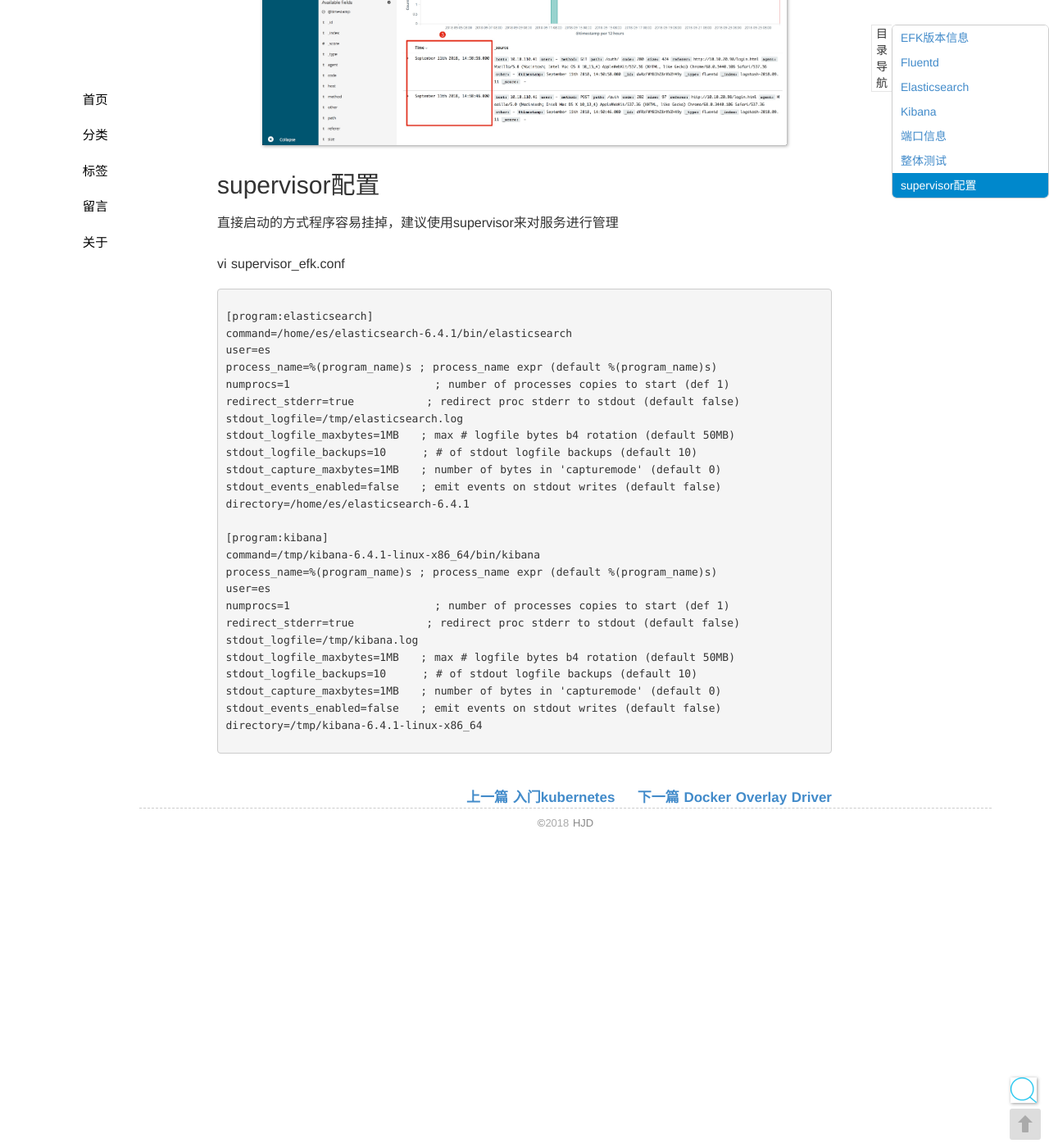
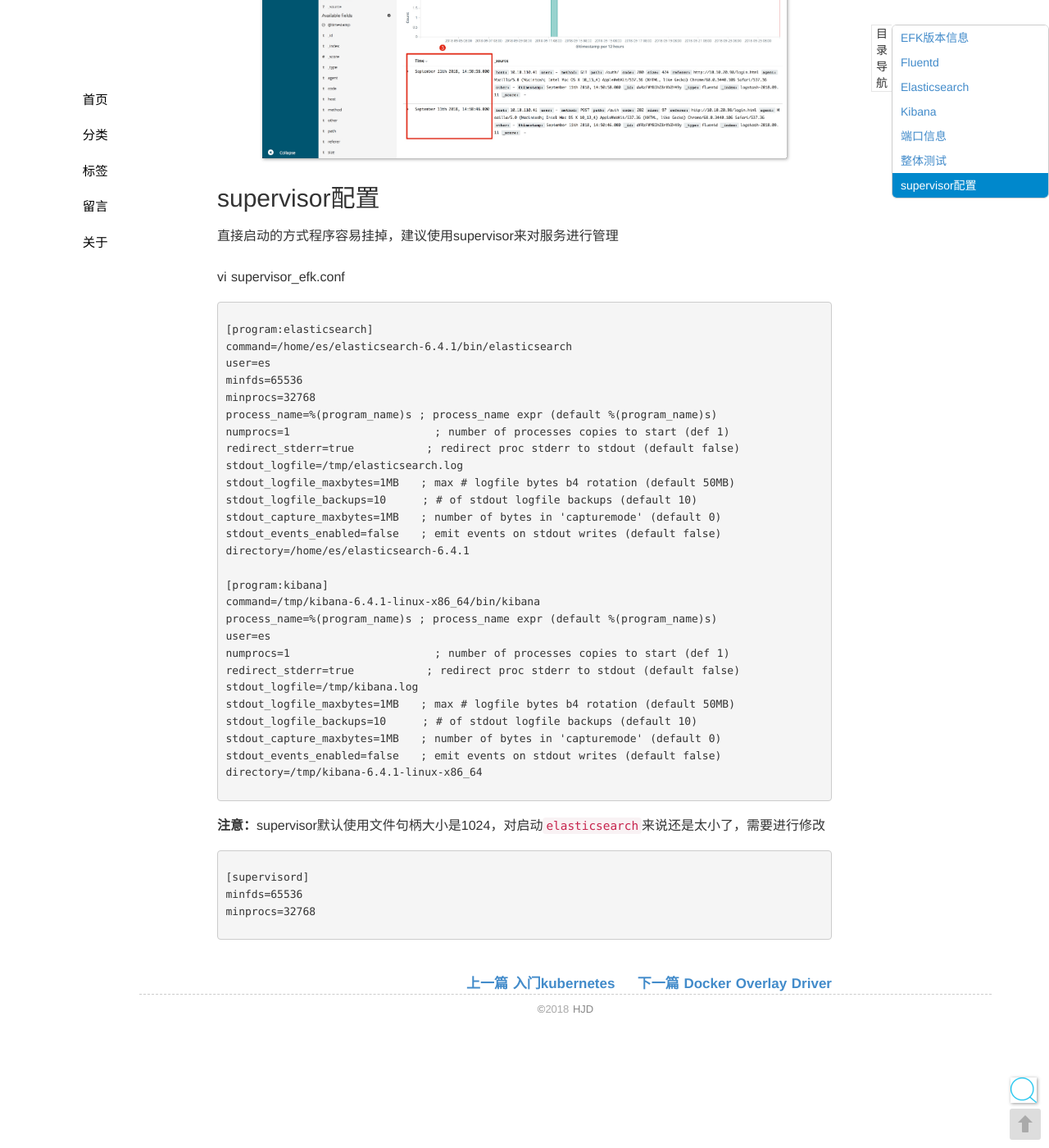
Before and after one commit to seekplum/seekplum.github.io, a Jekyll site: the page built from _posts/2018-09-26-efk.md, in a window 1280 px wide and 1400 px high, scrolled down 5924 px. Shown: the whole window at 82% size. Built offline with Jekyll 4.4.1, drawn with Linux system fonts in a browser that asks for light colours; comment, search, counter and statistics services are not loaded; some of the changed text lies outside the part shown.

Commit message:
更新efk supervisor配置

````diff
--- a/_posts/2018-09-26-efk.md
+++ b/_posts/2018-09-26-efk.md
@@ -47,8 +47,9 @@ td-agent-gem install fluent-plugin-secure-forward
 
 > rpm -ivh jdk-8u181-linux-x64.rpm
 
-#### 修改配置
-* 修改配置文件`/etc/sysctl.conf`，增加`vm.max_map_count=262144`
+#### 修改可以虚拟内存大小
+
+修改配置文件`/etc/sysctl.conf`，增加`vm.max_map_count=262144`,执行`sysctl -p`使之生效
 
 或者执行
 
@@ -179,10 +180,12 @@ EOF
 
 vi supervisor_efk.conf
 
-```
+```text
 [program:elasticsearch]
 command=/home/es/elasticsearch-6.4.1/bin/elasticsearch
 user=es
+minfds=65536
+minprocs=32768
 process_name=%(program_name)s ; process_name expr (default %(program_name)s)
 numprocs=1                    ; number of processes copies to start (def 1)
 redirect_stderr=true          ; redirect proc stderr to stdout (default false)
@@ -206,3 +209,11 @@ stdout_capture_maxbytes=1MB   ; number of bytes in 'capturemode' (default 0)
 stdout_events_enabled=false   ; emit events on stdout writes (default false)
 directory=/tmp/kibana-6.4.1-linux-x86_64
 ```
+
+**注意：**supervisor默认使用文件句柄大小是1024，对启动`elasticsearch`来说还是太小了，需要进行修改
+
+```text
+[supervisord]
+minfds=65536
+minprocs=32768
+```
````
